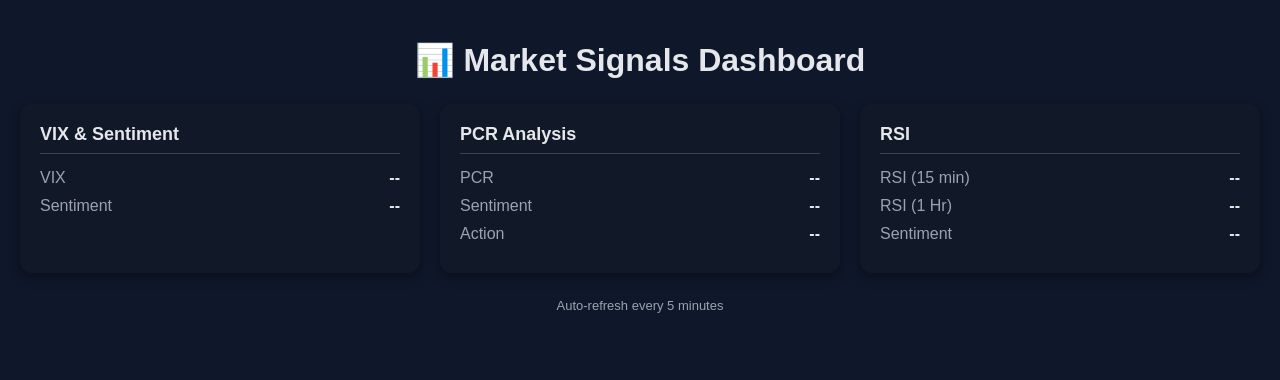
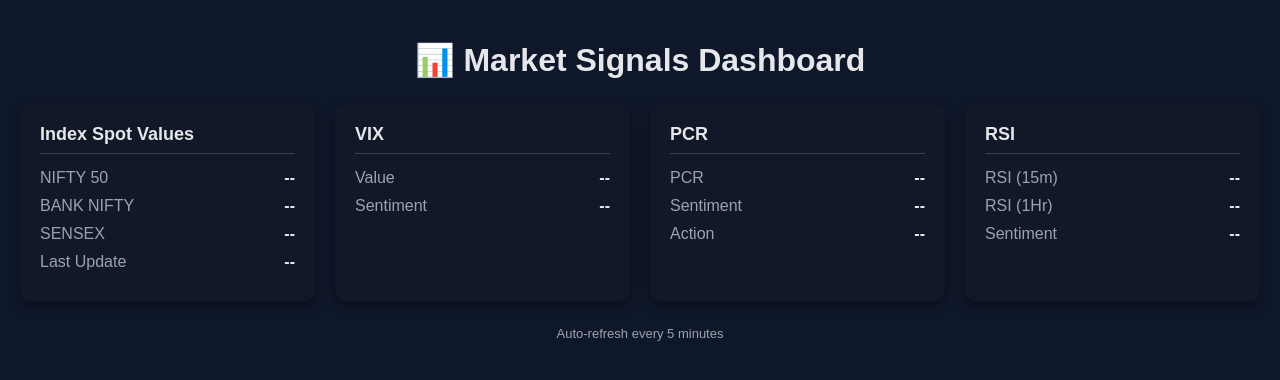
Before and after one commit to TejasaVi/miscellaneous, a Python web app: template python/dashboard/app/templates/index.html in a window 1280 px wide. Shown: the top 380 px of the page. Run offline with Jinja, Linux system fonts and the light colour scheme; the template is opened without the code that fills it, so the values that code supplies are empty.

Commit message:
Added Indices tracking to dashboard

```diff
--- a/python/dashboard/app/__init__.py
+++ b/python/dashboard/app/__init__.py
@@ -4,6 +4,7 @@ from app.config import Config
 from app.api.vix import vix_bp
 from app.api.pcr import pcr_bp
 from app.api.rsi import rsi_bp
+from app.api.indices import indices_bp
 
 def create_app(config_class=Config):
     app = Flask(__name__)
@@ -17,5 +18,6 @@ def create_app(config_class=Config):
     app.register_blueprint(vix_bp, url_prefix="/api")
     app.register_blueprint(pcr_bp, url_prefix="/api")
     app.register_blueprint(rsi_bp, url_prefix="/api")
+    app.register_blueprint(indices_bp, url_prefix="/api")
 
     return app
--- a/python/dashboard/app/templates/index.html
+++ b/python/dashboard/app/templates/index.html
@@ -71,11 +71,32 @@
 
 <div class="dashboard">
 
+    <!-- INDICES -->
+    <div class="card">
+        <h2>Index Spot Values</h2>
+        <div class="row">
+            <span class="label">NIFTY 50</span>
+            <span id="nifty50" class="value">--</span>
+        </div>
+        <div class="row">
+            <span class="label">BANK NIFTY</span>
+            <span id="banknifty" class="value">--</span>
+        </div>
+        <div class="row">
+            <span class="label">SENSEX</span>
+            <span id="sensex" class="value">--</span>
+        </div>
+        <div class="row">
+            <span class="label">Last Update</span>
+            <span id="indicesTime" class="value">--</span>
+        </div>
+    </div>
+
     <!-- API 1 -->
     <div class="card">
-        <h2>VIX & Sentiment</h2>
+        <h2>VIX</h2>
         <div class="row">
-            <span class="label">VIX</span>
+            <span class="label">Value</span>
             <span id="vix" class="value">--</span>
         </div>
         <div class="row">
@@ -86,7 +107,7 @@
 
     <!-- API 2 -->
     <div class="card">
-        <h2>PCR Analysis</h2>
+        <h2>PCR</h2>
         <div class="row">
             <span class="label">PCR</span>
             <span id="pcr" class="value">--</span>
@@ -105,11 +126,11 @@
     <div class="card">
         <h2>RSI</h2>
         <div class="row">
-            <span class="label">RSI (15 min)</span>
+            <span class="label">RSI (15m)</span>
             <span id="rsi15" class="value">--</span>
         </div>
         <div class="row">
-            <span class="label">RSI (1 Hr)</span>
+            <span class="label">RSI (1Hr)</span>
             <span id="rsi60" class="value">--</span>
         </div>
         <div class="row">
@@ -125,8 +146,6 @@
 </div>
 
 <script>
-    const BASE_URL = "http://localhost:5000";
-
     function sentimentClass(sentiment) {
         if (!sentiment) return "";
         sentiment = sentiment.toLowerCase();
@@ -135,8 +154,18 @@
         return "neutral";
     }
 
+    async function fetchIndices() {
+        const res = await fetch("/api/indices");
+        const data = await res.json();
+
+        document.getElementById("nifty50").innerText = data.NIFTY50?.toFixed(2);
+        document.getElementById("banknifty").innerText = data.BANKNIFTY?.toFixed(2);
+        document.getElementById("sensex").innerText = data.SENSEX?.toFixed(2);
+        document.getElementById("indicesTime").innerText = data.timestamp || "--";
+    }
+
     async function fetchAPI1() {
-        const res = await fetch(`${BASE_URL}/api/vix`);
+        const res = await fetch("/api/vix");
         const data = await res.json();
 
         document.getElementById("vix").innerText = data.vix.toFixed(2);
@@ -146,20 +175,19 @@
     }
 
     async function fetchAPI2() {
-        const res = await fetch(`${BASE_URL}/api/pcr`);
+        const res = await fetch("/api/pcr");
         const data = await res.json();
 
         document.getElementById("pcr").innerText = data.pcr.toFixed(2);
+        document.getElementById("pcrAction").innerText = data.action;
 
         const s = document.getElementById("pcrSentiment");
         s.innerText = data.sentiment;
         s.className = `value ${sentimentClass(data.sentiment)}`;
-
-        document.getElementById("pcrAction").innerText = data.action;
     }
 
     async function fetchAPI3() {
-        const res = await fetch(`${BASE_URL}/api/rsi`);
+        const res = await fetch("/api/rsi");
         const data = await res.json();
 
         document.getElementById("rsi15").innerText = data.rsi15min.toFixed(2);
@@ -173,21 +201,19 @@
     async function refreshDashboard() {
         try {
             await Promise.all([
+                fetchIndices(),
                 fetchAPI1(),
                 fetchAPI2(),
                 fetchAPI3()
             ]);
-            console.log("Dashboard updated:", new Date().toLocaleTimeString());
-        } catch (err) {
-            console.error("Error updating dashboard", err);
+            console.log("Dashboard refreshed", new Date().toLocaleTimeString());
+        } catch (e) {
+            console.error("Dashboard update failed", e);
         }
     }
 
-    // Initial load
     refreshDashboard();
-
-    // Poll every 5 minutes (300000 ms)
-    setInterval(refreshDashboard, 300000);
+    setInterval(refreshDashboard, 300000); // 5 minutes
 </script>
 
 </body>
```
Also changed, not shown: python/dashboard/app/api/indices.py (added, +24 -0 lines), python/dashboard/app/api/pcr.py (+15 -5 lines), python/dashboard/app/utils/bse_client.py (added, +13 -0 lines), python/dashboard/app/utils/nse_client.py (added, +36 -0 lines).
